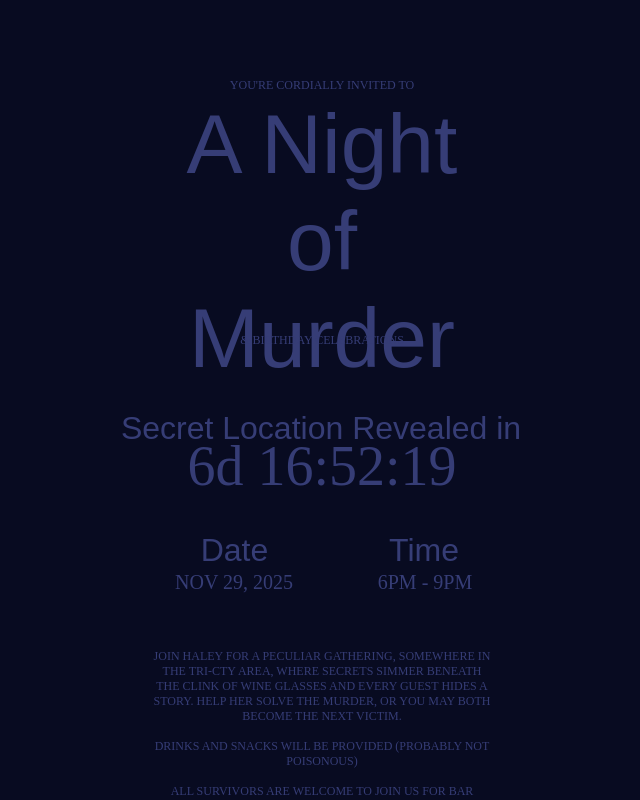
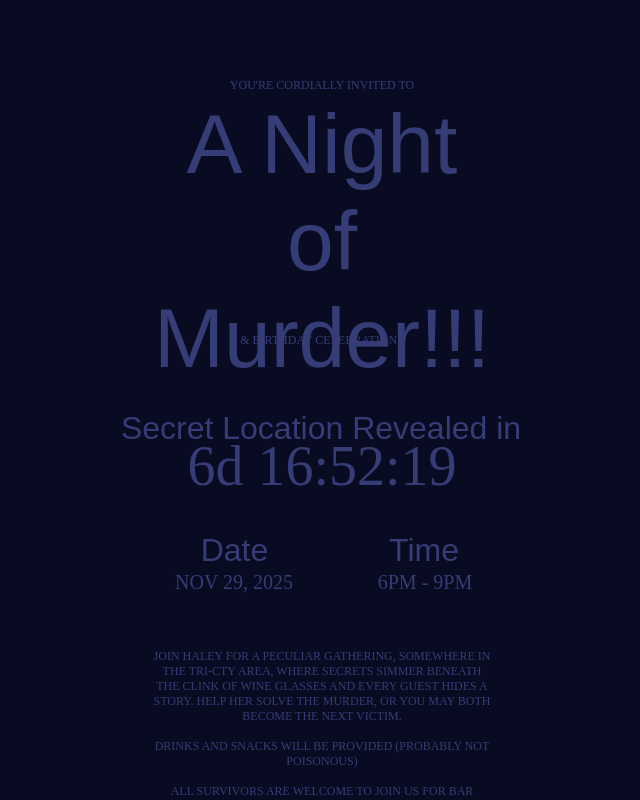
Before and after one commit to tyhusband/Nov29-Invitation, a React app: page / in a window 1280 px wide. Shown: the whole page, without its empty margins (318-958 px from the left). Built offline with nearby package versions, Linux system fonts and the light colour scheme; the HTML template or start-up script is replaced by a standard one.

Commit message:
Update App.tsx

```diff
--- a/src/App.tsx
+++ b/src/App.tsx
@@ -105,7 +105,7 @@ export default function Component() {
 
       {/* Mobile-optimized content container */}
       <div className="relative mx-auto max-w-[402px] min-h-screen px-4">
-        <p className="absolute font-['Mea_Culpa:Regular',sans-serif] leading-[normal] left-1/2 not-italic text-[#363d76] text-[84px] text-center top-[96px] translate-x-[-50%] w-[353px]">A Night of Murder</p>
+        <p className="absolute font-['Mea_Culpa:Regular',sans-serif] leading-[normal] left-1/2 not-italic text-[#363d76] text-[84px] text-center top-[96px] translate-x-[-50%] w-[353px]">A Night of Murder!!!</p>
         <p className="absolute font-['Ledger:Regular',sans-serif] leading-[normal] left-1/2 not-italic text-[#363d76] text-[12px] text-center text-nowrap top-[78px] translate-x-[-50%] uppercase whitespace-pre">You're cordially invited to</p>
         <p className="absolute font-['Ledger:Regular',sans-serif] leading-[normal] left-1/2 not-italic text-[#363d76] text-[12px] text-center text-nowrap top-[333px] translate-x-[-50%] uppercase whitespace-pre">{`& BIRTHDAY CELEBRATIONs`}</p>
         <p className="absolute font-['Ledger:Regular',sans-serif] leading-[normal] left-[113px] not-italic text-[#363d76] text-[20px] text-center top-[571px] translate-x-[-50%] w-[172px]">NOV 29, 2025</p>
```
